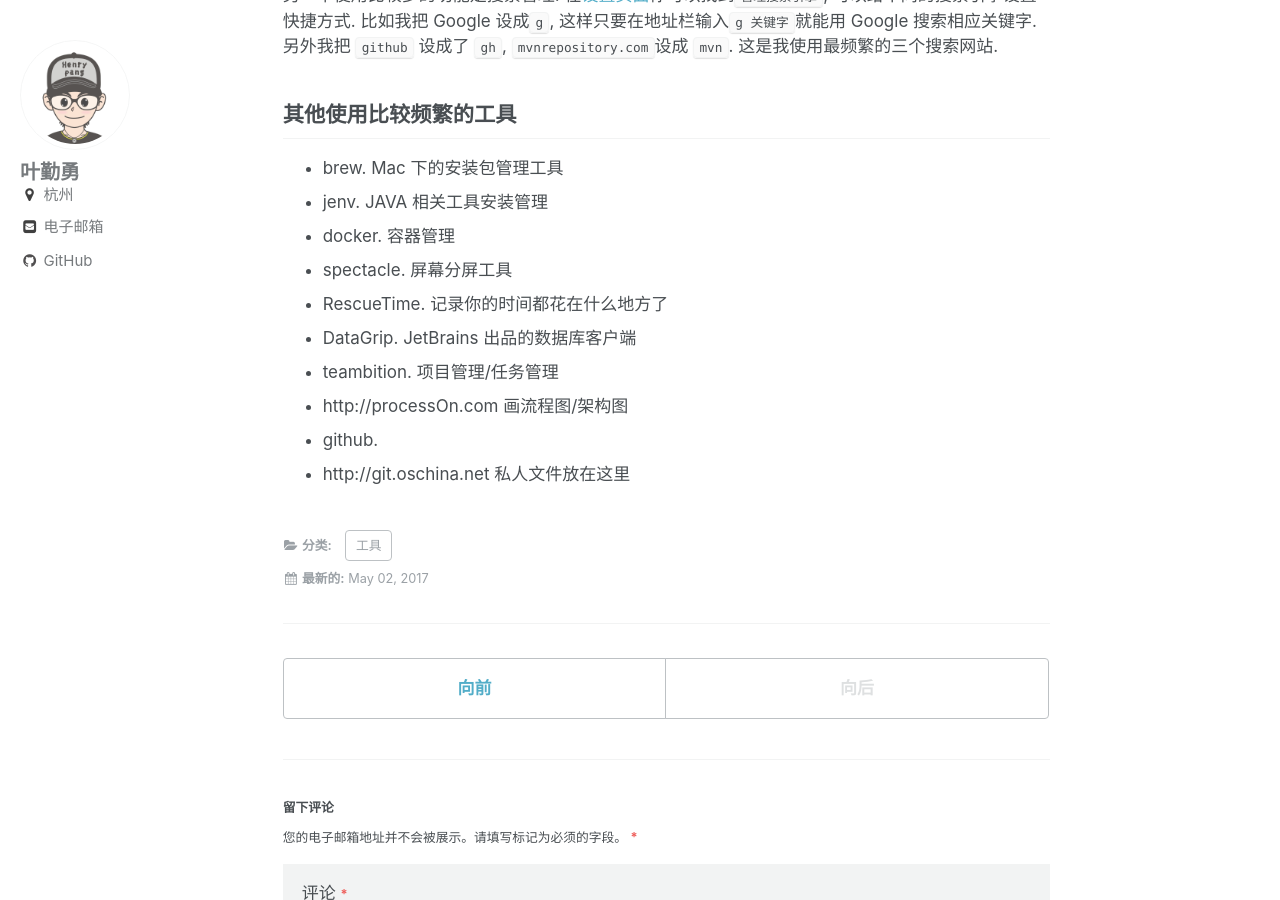
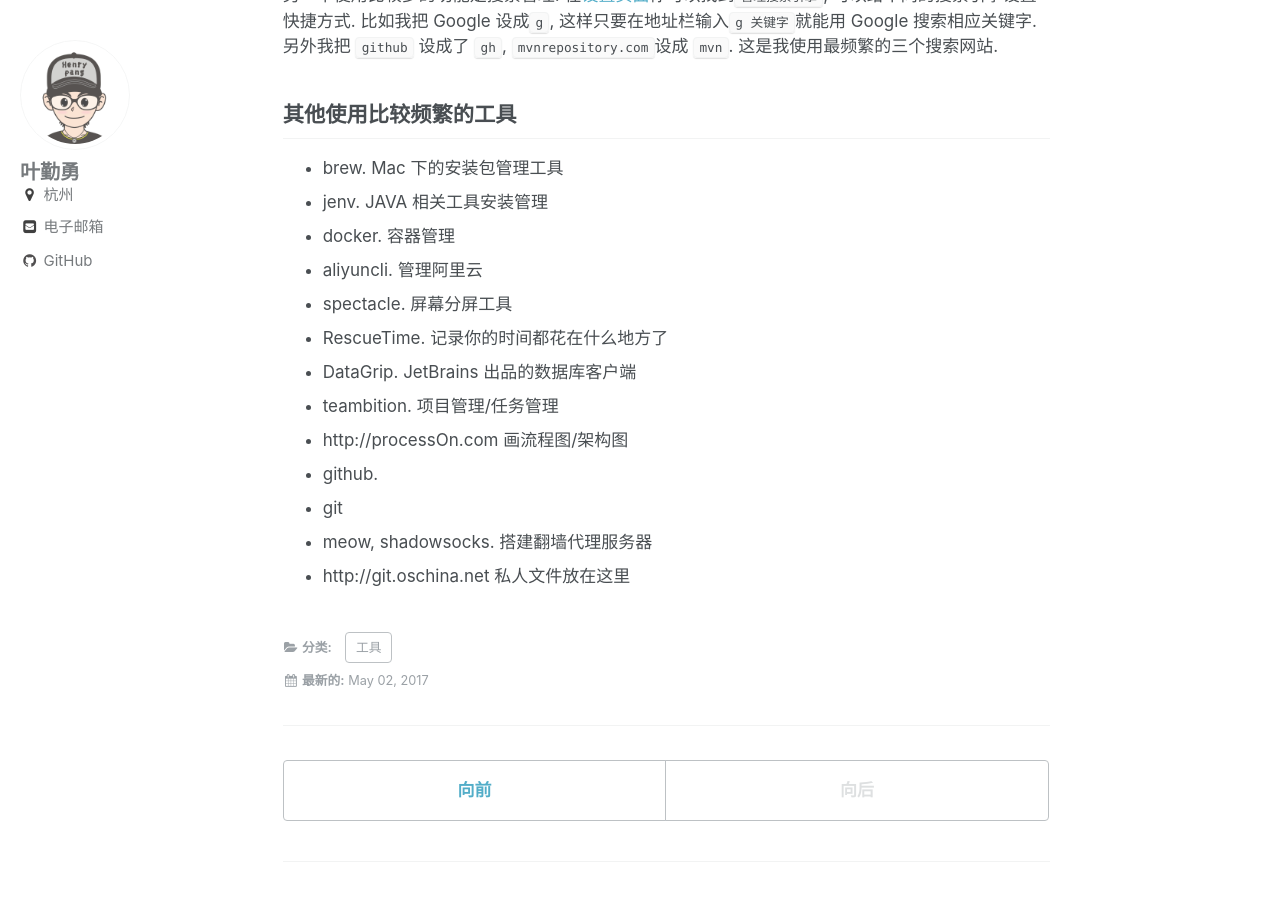
Before and after one commit to yeqinyong/yeqinyong.github.io, a Jekyll site: the page built from _posts/2017/2017-05-02-my-toolbox.md, in a window 1280 px wide and 900 px high, scrolled down 1465 px. Built offline with Jekyll 4.4.1, drawn with Linux system fonts in a browser that asks for light colours.

Commit message:
add new tools

```diff
--- a/_posts/2017/2017-05-02-my-toolbox.md
+++ b/_posts/2017/2017-05-02-my-toolbox.md
@@ -43,10 +43,13 @@
 - brew. Mac 下的安装包管理工具
 - jenv. JAVA 相关工具安装管理
 - docker. 容器管理
+- aliyuncli. 管理阿里云
 - spectacle. 屏幕分屏工具
 - RescueTime. 记录你的时间都花在什么地方了
 - DataGrip. JetBrains 出品的数据库客户端
 - teambition. 项目管理/任务管理
 - http://processOn.com  画流程图/架构图
 - github.
+- git
+- meow, shadowsocks. 搭建翻墙代理服务器
 - http://git.oschina.net 私人文件放在这里
```
